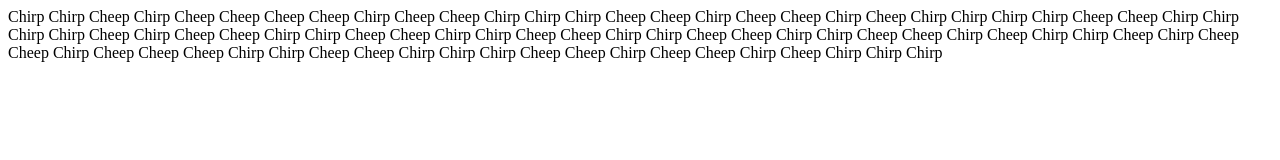
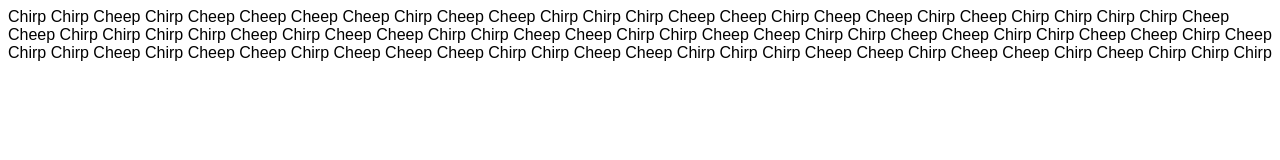
Before and after one commit to nopsled64/bird_challenge, a plain HTML site: page web_res/start.html in a window 1280 px wide. Drawn offline with Linux system fonts and the light colour scheme.

Commit message:
Made some CSS changes

```diff
--- a/web_res/start.html
+++ b/web_res/start.html
@@ -1,6 +1,15 @@
 <html>
-    Chirp Chirp Cheep Chirp Cheep Cheep Cheep Cheep Chirp Cheep Cheep Chirp Chirp Chirp Cheep Cheep Chirp Cheep Cheep Chirp Cheep Chirp Chirp Chirp Chirp Cheep Cheep Chirp Chirp Chirp Chirp Cheep Chirp Cheep Cheep Chirp Chirp Cheep Cheep Chirp Chirp Cheep Cheep Chirp Chirp Cheep Cheep Chirp Chirp Cheep Cheep Chirp Cheep Chirp Chirp Cheep Chirp Cheep Cheep Chirp Cheep Cheep Cheep Chirp Chirp Cheep Cheep Chirp Chirp Chirp Cheep Cheep Chirp Cheep Cheep Chirp Cheep Chirp Chirp Chirp
-
+<style>
+    * {
+        word-wrap: break-word;
+        font-family: sans-serif;
+    }
+</style>
+<body>
+<p>
+Chirp Chirp Cheep Chirp Cheep Cheep Cheep Cheep Chirp Cheep Cheep Chirp Chirp Chirp Cheep Cheep Chirp Cheep Cheep Chirp Cheep Chirp Chirp Chirp Chirp Cheep Cheep Chirp Chirp Chirp Chirp Cheep Chirp Cheep Cheep Chirp Chirp Cheep Cheep Chirp Chirp Cheep Cheep Chirp Chirp Cheep Cheep Chirp Chirp Cheep Cheep Chirp Cheep Chirp Chirp Cheep Chirp Cheep Cheep Chirp Cheep Cheep Cheep Chirp Chirp Cheep Cheep Chirp Chirp Chirp Cheep Cheep Chirp Cheep Cheep Chirp Cheep Chirp Chirp Chirp
+</p>
+</body>
     <script>
         // okay, for looking at the source you can have a hint, But this Is the one and only time.
         // i wondeR if this is some kinD of bird-based binary...
```
Also changed, not shown: web_res/chaffinch.html (+3 -2 lines), web_res/deadlydodo.html (+10 -0 lines), web_res/penguin.html (+8 -0 lines), web_res/puffin.html (+8 -1 lines), web_res/welcome.html (+2 -1 lines).
